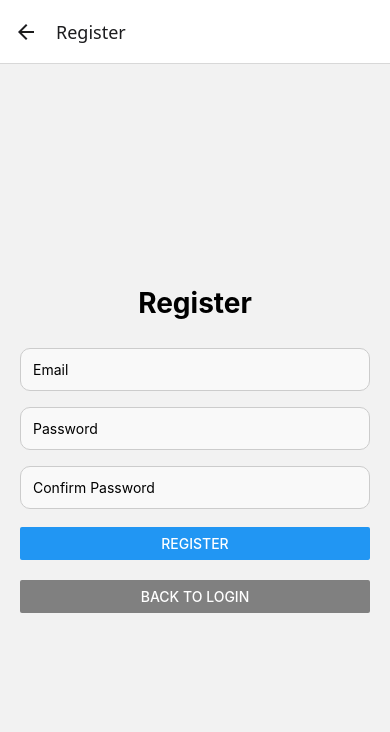
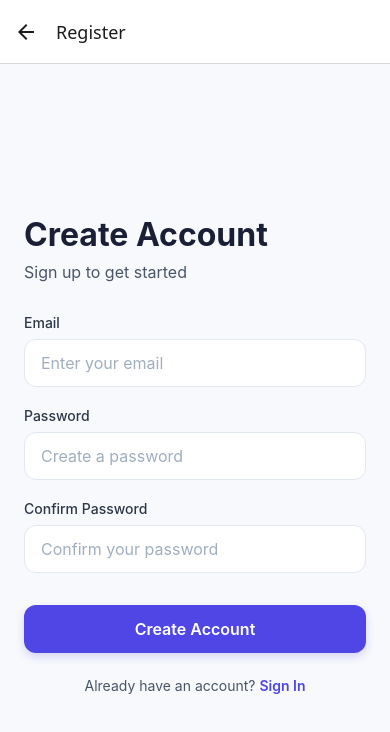
Before and after one commit to dav1lex/exchangeNative, a React Native app: screen /Register in a window 390 px wide. Shown: the top 732 px of the page. Built offline with nearby package versions, Linux system fonts and the light colour scheme.

Commit message:
register login HomeScreen.js ui update

```diff
--- a/screens/HomeScreen.js
+++ b/screens/HomeScreen.js
@@ -126,84 +126,107 @@ export default function HomeScreen({ navigation }) {
 }
 
 const styles = StyleSheet.create({
-    container: { flexGrow: 1, padding: 20, backgroundColor: '#f5f5f5' },
+    container: {
+        flexGrow: 1,
+        padding: 16,
+        backgroundColor: '#F7F9FC', // Modern light background
+    },
     balance: {
-        fontSize: 26,
-        fontWeight: 'bold',
-        marginBottom: 20,
-        color: '#333',
-        textAlign: 'center'
+        fontSize: 32,
+        fontWeight: '600',
+        marginBottom: 24,
+        color: '#1A1F36',
+        textAlign: 'center',
+    },
+    buttonContainer: {
+        flexDirection: 'row',
+        justifyContent: 'space-between',
+        marginBottom: 24,
+        flexWrap: 'wrap',
+        gap: 10,
+    },
+    button: {
+        flex: 1,
+        minWidth: '30%',
+        paddingVertical: 14,
+        paddingHorizontal: 16,
+        borderRadius: 12,
+        shadowColor: '#000',
+        shadowOffset: { width: 0, height: 2 },
+        shadowOpacity: 0.1,
+        shadowRadius: 3,
+        elevation: 2,
+    },
+    fundButton: { backgroundColor: '#4F46E5' }, // Modern indigo
+    transactionButton: { backgroundColor: '#3B82F6' }, // Modern blue
+    archivedButton: { backgroundColor: '#6366F1' }, // Modern purple
+    buttonText: {
+        color: '#fff',
+        fontSize: 15,
+        fontWeight: '600',
+        textAlign: 'center',
     },
     title: {
-        fontSize: 22,
-        marginVertical: 10,
-        fontWeight: 'bold',
-        textAlign: 'center',
-        color: '#555'
-    },
-    buttonContainer: { flexDirection: 'row', justifyContent: 'space-around', marginBottom: 20 },
-    button: {
-        paddingVertical: 12,
-        paddingHorizontal: 20,
-        borderRadius: 10,
-        shadowColor: '#000',
-        shadowOffset: { width: 0, height: 2 },
-        shadowOpacity: 0.2,
-        shadowRadius: 4,
-        elevation: 3
-    },
-    fundButton: { backgroundColor: '#4CAF50' },
-    transactionButton: { backgroundColor: '#2196F3' },
-    archivedButton: { backgroundColor: '#FF9800' },
-    buttonText: { color: '#fff', fontSize: 16, fontWeight: 'bold' },
-    flatList: {
-        flexGrow: 0,
-        marginBottom: 20,
+        fontSize: 24,
+        marginVertical: 16,
+        fontWeight: '600',
+        color: '#1A1F36',
+        textAlign: 'left',
     },
     rateItem: {
         flexDirection: 'row',
         justifyContent: 'space-between',
-        padding: 15,
-        marginVertical: 5,
+        padding: 16,
+        marginVertical: 6,
         backgroundColor: '#fff',
-        borderRadius: 8,
+        borderRadius: 12,
         shadowColor: '#000',
         shadowOffset: { width: 0, height: 1 },
-        shadowOpacity: 0.1,
+        shadowOpacity: 0.05,
         shadowRadius: 2,
-        elevation: 2
+        elevation: 1,
     },
-    currencyText: { fontSize: 18, fontWeight: '500', color: '#333' },
-    rateText: { fontSize: 18, fontWeight: '400', color: '#666' },
+    currencyText: {
+        fontSize: 16,
+        fontWeight: '500',
+        color: '#1A1F36',
+    },
+    rateText: {
+        fontSize: 16,
+        fontWeight: '500',
+        color: '#4F46E5',
+    },
     modalOverlay: {
         flex: 1,
-        justifyContent: 'center',
-        alignItems: 'center',
+        justifyContent: 'flex-end', // Bottom sheet style
         backgroundColor: 'rgba(0, 0, 0, 0.5)',
     },
     modalContainer: {
         backgroundColor: 'white',
-        padding: 20,
-        borderRadius: 10,
-        width: 300,
-        alignItems: 'center'
+        padding: 24,
+        borderTopLeftRadius: 20,
+        borderTopRightRadius: 20,
+        width: '100%',
     },
     modalTitle: {
         fontSize: 20,
-        fontWeight: 'bold',
-        marginBottom: 10
+        fontWeight: '600',
+        marginBottom: 16,
+        color: '#1A1F36',
     },
     input: {
-        height: 40,
-        borderColor: '#ccc',
+        height: 48,
+        borderColor: '#E5E7EB',
         borderWidth: 1,
-        marginBottom: 10,
-        paddingLeft: 10,
-        width: '100%'
+        borderRadius: 12,
+        marginBottom: 16,
+        paddingHorizontal: 16,
+        width: '100%',
+        backgroundColor: '#F9FAFB',
     },
     modalButtonContainer: {
         flexDirection: 'row',
         justifyContent: 'space-between',
-        width: '100%'
-    }
+        gap: 12,
+    },
 });
--- a/screens/LoginScreen.js
+++ b/screens/LoginScreen.js
@@ -1,105 +1,204 @@
-import React, {useState, useContext} from 'react';
-import {View, Text, TextInput, TouchableOpacity, Alert, StyleSheet} from 'react-native';
-import {loginUser} from '../backend/api';
-import {BalanceContext} from './BalanceContext';
+import React, { useState } from 'react';
+import {
+    View,
+    Text,
+    TextInput,
+    TouchableOpacity,
+    Alert,
+    StyleSheet,
+    KeyboardAvoidingView,
+    Platform,
+    SafeAreaView,
+    ActivityIndicator,
+} from 'react-native';
+import { loginUser } from '../backend/api';
+import { BalanceContext } from './BalanceContext';
 
-export default function LoginScreen({navigation}) {
+export default function LoginScreen({ navigation }) {
     const [email, setEmail] = useState('');
     const [password, setPassword] = useState('');
-    const {setBalance, setUserId} = useContext(BalanceContext);
+    const [isLoading, setIsLoading] = useState(false);
+    const { setBalance, setUserId } = React.useContext(BalanceContext);
 
     const handleLogin = async () => {
+        if (!email || !password) {
+            Alert.alert('Error', 'Please fill in all fields');
+            return;
+        }
+
+        setIsLoading(true);
         try {
             const response = await loginUser(email, password);
-            const {userId, balance} = response.data;
+            const { userId, balance } = response.data;
 
-            setUserId(userId); // Set user ID in context
-            setBalance(balance); // Set balance in context
-
+            setUserId(userId);
+            setBalance(balance);
             navigation.navigate('Home');
         } catch (error) {
-            Alert.alert('Login Failed', error.response?.data?.error || 'An error occurred.');
+            Alert.alert(
+                'Login Failed',
+                error.response?.data?.error || 'An error occurred while logging in.'
+            );
+        } finally {
+            setIsLoading(false);
         }
     };
 
     return (
-        <View style={styles.container}>
-            <Text style={styles.title}>Welcome to Currency Exchange</Text>
+        <SafeAreaView style={styles.safeArea}>
+            <KeyboardAvoidingView
+                behavior={Platform.OS === 'ios' ? 'padding' : 'height'}
+                style={styles.container}
+            >
+                <View style={styles.contentContainer}>
+                    <Text style={styles.title}>Welcome Back</Text>
+                    <Text style={styles.subtitle}>Sign in to continue</Text>
 
+                    <View style={styles.formContainer}>
+                        <View style={styles.inputContainer}>
+                            <Text style={styles.label}>Email</Text>
                             <TextInput
                                 style={styles.input}
-                placeholder="Email"
+                                placeholder="Enter your email"
+                                placeholderTextColor="#A0AEC0"
                                 value={email}
                                 onChangeText={setEmail}
                                 keyboardType="email-address"
                                 autoCapitalize="none"
+                                autoCorrect={false}
+                                autoComplete="email"
+                                textContentType="emailAddress"
                             />
+                        </View>
 
+                        <View style={styles.inputContainer}>
+                            <Text style={styles.label}>Password</Text>
                             <TextInput
                                 style={styles.input}
-                placeholder="Password"
+                                placeholder="Enter your password"
+                                placeholderTextColor="#A0AEC0"
                                 value={password}
                                 onChangeText={setPassword}
                                 secureTextEntry
+                                autoCapitalize="none"
+                                autoComplete="password"
+                                textContentType="password"
                             />
+                        </View>
 
-            <TouchableOpacity style={styles.loginButton} onPress={handleLogin}>
-                <Text style={styles.buttonText}>Login</Text>
+                        <TouchableOpacity
+                            style={[styles.loginButton, isLoading && styles.loginButtonDisabled]}
+                            onPress={handleLogin}
+                            disabled={isLoading}
+                        >
+                            {isLoading ? (
+                                <ActivityIndicator color="#FFFFFF" />
+                            ) : (
+                                <Text style={styles.buttonText}>Sign In</Text>
+                            )}
                         </TouchableOpacity>
 
+                        <View style={styles.registerContainer}>
+                            <Text style={styles.registerText}>Don't have an account?</Text>
                             <TouchableOpacity
-                style={styles.registerButton}
                                 onPress={() => navigation.navigate('Register')}
+                                disabled={isLoading}
                             >
-                <Text style={styles.buttonText}>Register</Text>
+                                <Text style={styles.registerLink}>Sign Up</Text>
                             </TouchableOpacity>
                         </View>
+                    </View>
+                </View>
+            </KeyboardAvoidingView>
+        </SafeAreaView>
     );
 }
 
 const styles = StyleSheet.create({
+    safeArea: {
+        flex: 1,
+        backgroundColor: '#F7F9FC',
+    },
     container: {
         flex: 1,
+    },
+    contentContainer: {
+        flex: 1,
+        justifyContent: 'center',
+        padding: 24,
+    },
+    title: {
+        fontSize: 32,
+        fontWeight: '700',
+        color: '#1A1F36',
+        textAlign: 'left',
+        marginBottom: 8,
+    },
+    subtitle: {
+        fontSize: 16,
+        color: '#4A5568',
+        marginBottom: 32,
+    },
+    formContainer: {
+        width: '100%',
+    },
+    inputContainer: {
+        marginBottom: 20,
+    },
+    label: {
+        fontSize: 14,
+        fontWeight: '500',
+        color: '#2D3748',
+        marginBottom: 8,
+    },
+    input: {
+        height: 48,
+        backgroundColor: '#FFFFFF',
+        borderWidth: 1,
+        borderColor: '#E2E8F0',
+        borderRadius: 12,
+        paddingHorizontal: 16,
+        fontSize: 16,
+        color: '#1A1F36',
+    },
+    loginButton: {
+        height: 48,
+        backgroundColor: '#4F46E5',
+        borderRadius: 12,
         justifyContent: 'center',
         alignItems: 'center',
-        padding: 20,
-        backgroundColor: '#f5f5f5',
+        marginTop: 12,
+        shadowColor: '#4F46E5',
+        shadowOffset: {
+            width: 0,
+            height: 4,
         },
-    title: {
-        fontSize: 28,
-        fontWeight: 'bold',
-        marginBottom: 40,
-        color: '#333',
-        textAlign: 'center',
+        shadowOpacity: 0.2,
+        shadowRadius: 8,
+        elevation: 4,
     },
-    input: {
-        width: '100%',
-        borderWidth: 1,
-        borderColor: '#ccc',
-        padding: 15,
-        marginBottom: 20,
-        borderRadius: 10,
-        backgroundColor: '#fff',
-        fontSize: 16,
-    },
-    loginButton: {
-        backgroundColor: '#4CAF50',
-        padding: 15,
-        borderRadius: 10,
-        width: '100%',
-        alignItems: 'center',
-        marginBottom: 10,
-    },
-    registerButton: {
-        backgroundColor: '#2196F3',
-        padding: 15,
-        borderRadius: 10,
-        width: '100%',
-        alignItems: 'center',
+    loginButtonDisabled: {
+        opacity: 0.7,
     },
     buttonText: {
-        color: '#fff',
+        color: '#FFFFFF',
         fontSize: 16,
-        fontWeight: 'bold',
+        fontWeight: '600',
+    },
+    registerContainer: {
+        flexDirection: 'row',
+        justifyContent: 'center',
+        alignItems: 'center',
+        marginTop: 24,
+    },
+    registerText: {
+        color: '#4A5568',
+        fontSize: 14,
+    },
+    registerLink: {
+        color: '#4F46E5',
+        fontSize: 14,
+        fontWeight: '600',
+        marginLeft: 4,
     },
 });
--- a/screens/RegisterScreen.js
+++ b/screens/RegisterScreen.js
@@ -1,78 +1,233 @@
 import React, { useState } from 'react';
-import { View, Text, TextInput, Button, Alert, StyleSheet } from 'react-native';
+import {
+    View,
+    Text,
+    TextInput,
+    TouchableOpacity,
+    Alert,
+    StyleSheet,
+    KeyboardAvoidingView,
+    Platform,
+    SafeAreaView,
+    ActivityIndicator,
+} from 'react-native';
 import { registerUser } from '../backend/api';
 
 export default function RegisterScreen({ navigation }) {
     const [email, setEmail] = useState('');
     const [password, setPassword] = useState('');
     const [confirmPassword, setConfirmPassword] = useState('');
+    const [isLoading, setIsLoading] = useState(false);
 
     const handleRegister = async () => {
-        if (password !== confirmPassword) {
-            Alert.alert('Error', 'Passwords do not match.');
+        if (!email || !password || !confirmPassword) {
+            Alert.alert('Error', 'Please fill in all fields');
             return;
         }
 
+        if (password !== confirmPassword) {
+            Alert.alert('Error', 'Passwords do not match');
+            return;
+        }
+
+        if (password.length < 8) {
+            Alert.alert('Error', 'Password must be at least 8 characters long');
+            return;
+        }
+
+        setIsLoading(true);
         try {
             await registerUser(email, password);
-            Alert.alert('Success', 'Registration successful. Please log in.');
-            navigation.navigate('Login');
+            Alert.alert(
+                'Success',
+                'Registration successful! Please sign in.',
+                [
+                    {
+                        text: 'OK',
+                        onPress: () => navigation.navigate('Login'),
+                    },
+                ]
+            );
         } catch (error) {
             Alert.alert(
                 'Registration Failed',
-                error.response?.data?.error || 'An error occurred.'
+                error.response?.data?.error || 'An error occurred while registering.'
             );
+        } finally {
+            setIsLoading(false);
         }
     };
 
     return (
-        <View style={styles.container}>
-            <Text style={styles.title}>Register</Text>
+        <SafeAreaView style={styles.safeArea}>
+            <KeyboardAvoidingView
+                behavior={Platform.OS === 'ios' ? 'padding' : 'height'}
+                style={styles.container}
+            >
+                <View style={styles.contentContainer}>
+                    <Text style={styles.title}>Create Account</Text>
+                    <Text style={styles.subtitle}>Sign up to get started</Text>
+
+                    <View style={styles.formContainer}>
+                        <View style={styles.inputContainer}>
+                            <Text style={styles.label}>Email</Text>
                             <TextInput
                                 style={styles.input}
-                placeholder="Email"
+                                placeholder="Enter your email"
+                                placeholderTextColor="#A0AEC0"
                                 value={email}
                                 onChangeText={setEmail}
+                                keyboardType="email-address"
+                                autoCapitalize="none"
+                                autoCorrect={false}
+                                autoComplete="email"
+                                textContentType="emailAddress"
                             />
+                        </View>
+
+                        <View style={styles.inputContainer}>
+                            <Text style={styles.label}>Password</Text>
                             <TextInput
                                 style={styles.input}
-                placeholder="Password"
+                                placeholder="Create a password"
+                                placeholderTextColor="#A0AEC0"
                                 value={password}
                                 onChangeText={setPassword}
                                 secureTextEntry
+                                autoCapitalize="none"
+                                autoComplete="password-new"
+                                textContentType="newPassword"
                             />
+                        </View>
+
+                        <View style={styles.inputContainer}>
+                            <Text style={styles.label}>Confirm Password</Text>
                             <TextInput
                                 style={styles.input}
-                placeholder="Confirm Password"
+                                placeholder="Confirm your password"
+                                placeholderTextColor="#A0AEC0"
                                 value={confirmPassword}
                                 onChangeText={setConfirmPassword}
                                 secureTextEntry
-            />
-            <View style={styles.buttonContainer}>
-                <Button title="Register" onPress={handleRegister} />
-            </View>
-            <View style={styles.buttonContainer}>
-                <Button
-                    title="Back to Login"
-                    color="gray"
-                    onPress={() => navigation.navigate('Login')}
+                                autoCapitalize="none"
+                                autoComplete="password-new"
+                                textContentType="newPassword"
                             />
                         </View>
+
+                        <TouchableOpacity
+                            style={[styles.registerButton, isLoading && styles.registerButtonDisabled]}
+                            onPress={handleRegister}
+                            disabled={isLoading}
+                        >
+                            {isLoading ? (
+                                <ActivityIndicator color="#FFFFFF" />
+                            ) : (
+                                <Text style={styles.buttonText}>Create Account</Text>
+                            )}
+                        </TouchableOpacity>
+
+                        <View style={styles.loginContainer}>
+                            <Text style={styles.loginText}>Already have an account?</Text>
+                            <TouchableOpacity
+                                onPress={() => navigation.navigate('Login')}
+                                disabled={isLoading}
+                            >
+                                <Text style={styles.loginLink}>Sign In</Text>
+                            </TouchableOpacity>
                         </View>
+                    </View>
+                </View>
+            </KeyboardAvoidingView>
+        </SafeAreaView>
     );
 }
 
 const styles = StyleSheet.create({
-    container: { flex: 1, justifyContent: 'center', padding: 20 },
-    title: { fontSize: 28, marginBottom: 20, textAlign: 'center', fontWeight: 'bold' },
+    safeArea: {
+        flex: 1,
+        backgroundColor: '#F7F9FC',
+    },
+    container: {
+        flex: 1,
+    },
+    contentContainer: {
+        flex: 1,
+        justifyContent: 'center',
+        padding: 24,
+    },
+    title: {
+        fontSize: 32,
+        fontWeight: '700',
+        color: '#1A1F36',
+        textAlign: 'left',
+        marginBottom: 8,
+    },
+    subtitle: {
+        fontSize: 16,
+        color: '#4A5568',
+        marginBottom: 32,
+    },
+    formContainer: {
+        width: '100%',
+    },
+    inputContainer: {
+        marginBottom: 20,
+    },
+    label: {
+        fontSize: 14,
+        fontWeight: '500',
+        color: '#2D3748',
+        marginBottom: 8,
+    },
     input: {
-        width: '100%',
+        height: 48,
+        backgroundColor: '#FFFFFF',
         borderWidth: 1,
-        padding: 12,
-        marginVertical: 8,
-        borderRadius: 10,
-        borderColor: '#ccc',
-        backgroundColor: '#f9f9f9'
+        borderColor: '#E2E8F0',
+        borderRadius: 12,
+        paddingHorizontal: 16,
+        fontSize: 16,
+        color: '#1A1F36',
     },
-    buttonContainer: { marginVertical: 10 }
+    registerButton: {
+        height: 48,
+        backgroundColor: '#4F46E5',
+        borderRadius: 12,
+        justifyContent: 'center',
+        alignItems: 'center',
+        marginTop: 12,
+        shadowColor: '#4F46E5',
+        shadowOffset: {
+            width: 0,
+            height: 4,
+        },
+        shadowOpacity: 0.2,
+        shadowRadius: 8,
+        elevation: 4,
+    },
+    registerButtonDisabled: {
+        opacity: 0.7,
+    },
+    buttonText: {
+        color: '#FFFFFF',
+        fontSize: 16,
+        fontWeight: '600',
+    },
+    loginContainer: {
+        flexDirection: 'row',
+        justifyContent: 'center',
+        alignItems: 'center',
+        marginTop: 24,
+    },
+    loginText: {
+        color: '#4A5568',
+        fontSize: 14,
+    },
+    loginLink: {
+        color: '#4F46E5',
+        fontSize: 14,
+        fontWeight: '600',
+        marginLeft: 4,
+    },
 });
```
Lines whose indentation alone changed are shown as unchanged.
